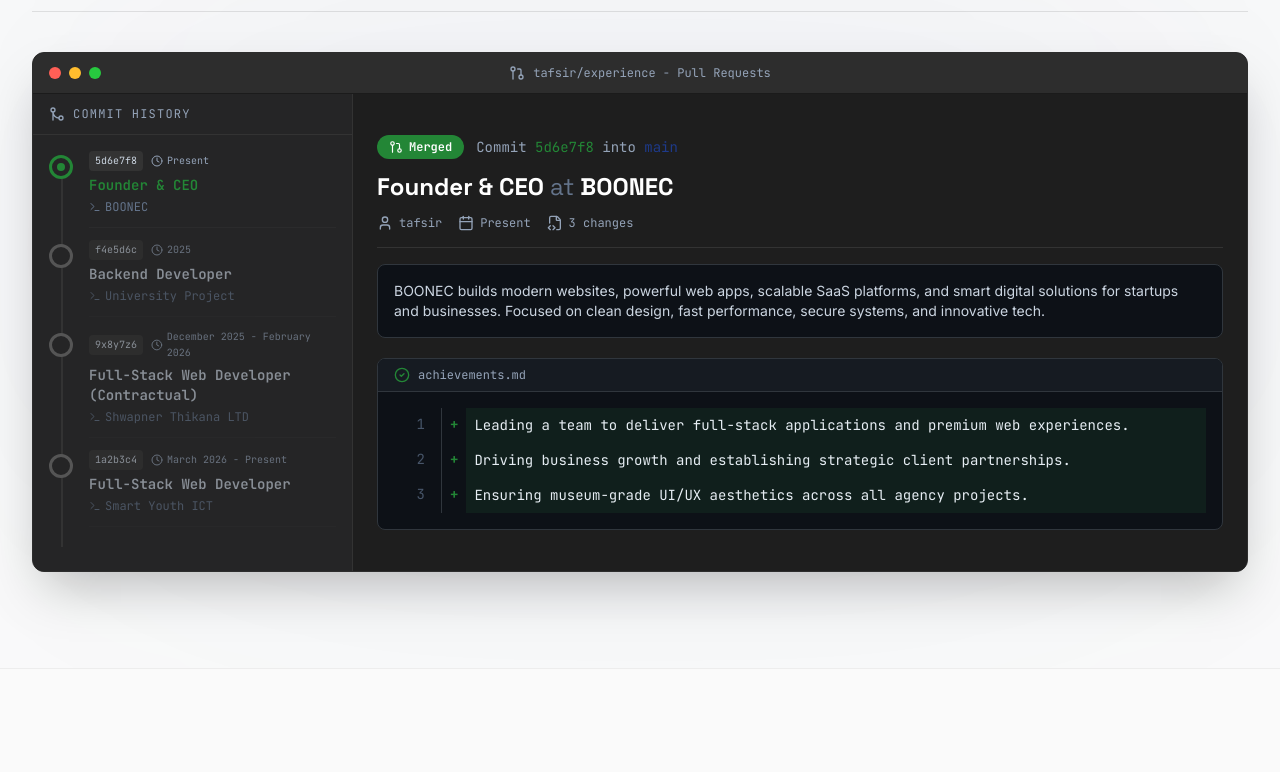
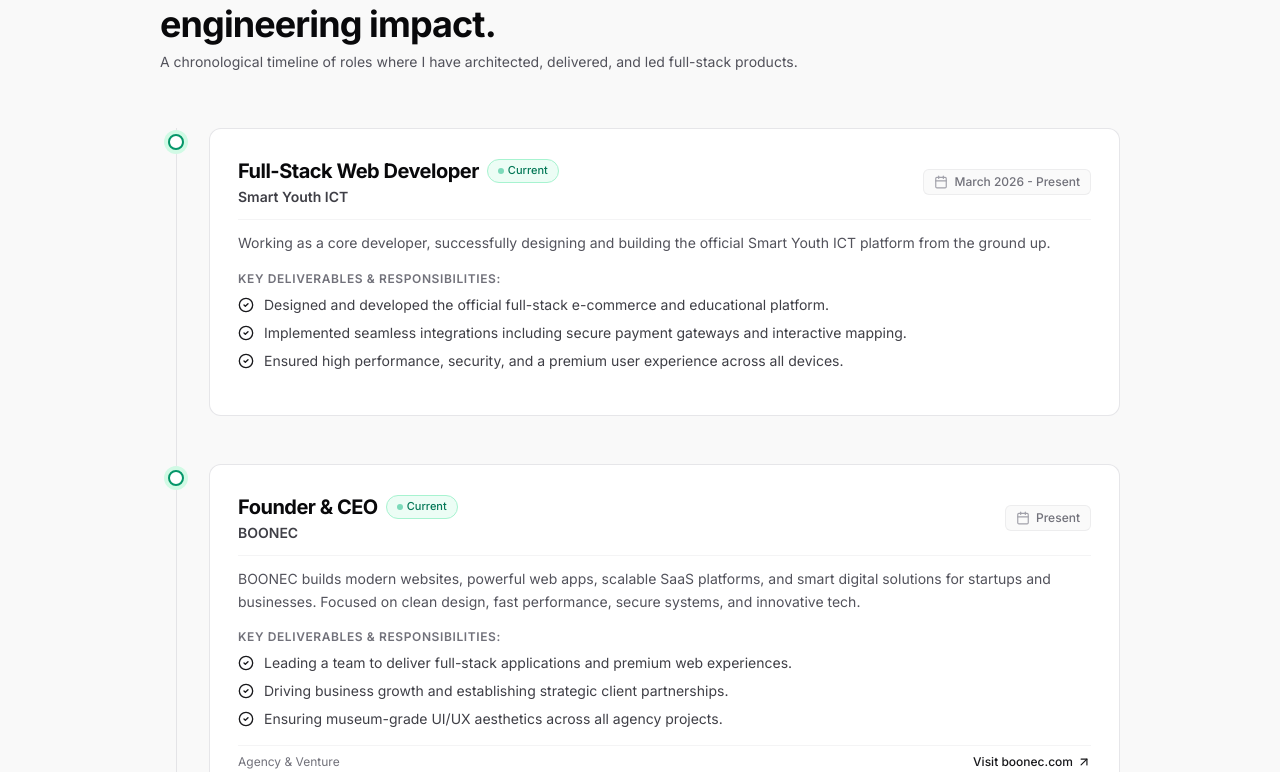
Before and after one commit to Tafsirchy/My-Portfolio, a React (Vite) app: page / in a window 1280 px wide. Shown: the part 4428-5200 px from the top of the page. Built offline with nearby package versions, Linux system fonts and the light colour scheme.

Commit message:
feat(experience): convert experience to scannable chronological timeline with achievements

```diff
--- a/src/components/Experience.jsx
+++ b/src/components/Experience.jsx
@@ -1,225 +1,117 @@
-import { motion, AnimatePresence } from 'framer-motion';
-import { useState } from 'react';
-import { GitCommit, GitPullRequest, GitMerge, Terminal, CheckCircle2, Calendar, User, Clock, FileCode2, X, Menu } from 'lucide-react';
+import { Briefcase, Calendar, CheckCircle2, ArrowUpRight } from 'lucide-react';
 import { experience } from '@/data/portfolio';
 
 const Experience = () => {
-  const [activeId, setActiveId] = useState(experience[0]?.id || 1);
-  const [isMobileMenuOpen, setIsMobileMenuOpen] = useState(true);
+  if (!experience || experience.length === 0) return null;
 
-  if (!experience || experience.length === 0) {
-    return null;
-  }
-
-  const activeExperience = experience.find(exp => exp.id === activeId) || experience[0];
-
-  // Helper to generate a fake git hash from id
-  const getHash = (id) => {
-    const hashes = ['a1b2c3d', 'f4e5d6c', '9x8y7z6', '1a2b3c4', '5d6e7f8'];
-    return hashes[id % hashes.length] || 'abcdef1';
-  };
+  // Ensure logical reverse-chronological order (Present roles first)
+  const sortedExperience = [...experience].sort((a, b) => {
+    if (a.duration.includes('Present')) return -1;
+    if (b.duration.includes('Present')) return 1;
+    return b.id - a.id;
+  });
 
   return (
-    <section id="experience" className="relative py-20 md:py-24 bg-background text-slate-900 overflow-hidden">
+    <section id="experience" className="py-20 md:py-28 border-t border-zinc-200/80 bg-zinc-50/50">
+      <div className="max-w-5xl mx-auto px-4 sm:px-6 lg:px-8">
 
-      {/* Background Decor */}
-      <div className="absolute top-1/2 left-1/2 -translate-x-1/2 -translate-y-1/2 w-full h-[600px] bg-neon-navy/5 blur-[150px] rounded-full pointer-events-none"></div>
-
-      <div className="relative z-20 max-w-7xl mx-auto w-full px-4 md:px-8">
-
-        {/* Section Headline */}
-        <div className="mb-10 border-b border-black/10 pb-4 relative">
-          <div className="flex flex-col gap-2">
-            <span className="font-mono text-xs text-neon-olive tracking-widest uppercase font-bold">
-              // SECTION: EXP
-            </span>
-            <h2 className="text-3xl md:text-5xl font-display font-bold text-slate-900 uppercase tracking-tight flex items-center gap-4">
-              <span className="text-neon-olive">{'>'}</span> System.Experience
-            </h2>
-          </div>
+        {/* Section Header */}
+        <div className="max-w-2xl mb-14 space-y-2">
+          <p className="text-xs font-semibold uppercase tracking-widest text-zinc-500">Work Experience</p>
+          <h2 className="text-3xl sm:text-4xl font-bold tracking-tight text-zinc-950">
+            Professional track record & hands-on engineering impact.
+          </h2>
+          <p className="text-sm text-zinc-600">
+            A chronological timeline of roles where I have architected, delivered, and led full-stack products.
+          </p>
         </div>
 
-        {/* Git UI Container */}
-        <div className="rounded-xl overflow-hidden border border-[#2d2d2d] bg-[#1e1e1e] shadow-2xl flex flex-col h-auto md:h-[520px] min-h-[600px] md:min-h-0">
+        {/* Timeline Container */}
+        <div className="relative border-l border-zinc-200 ml-3 sm:ml-4 space-y-10 sm:space-y-12">
+          {sortedExperience.map((exp, index) => {
+            const isCurrent = exp.duration.toLowerCase().includes('present');
 
-          {/* Title Bar */}
-          <div className="bg-[#2d2d2d] px-4 py-3 flex items-center justify-between border-b border-black/40 shrink-0 relative z-20">
-            <div className="flex gap-2 w-16">
-              <div className="w-3 h-3 rounded-full bg-[#ff5f56]" />
-              <div className="w-3 h-3 rounded-full bg-[#ffbd2e]" />
-              <div className="w-3 h-3 rounded-full bg-[#27c93f]" />
-            </div>
-            <div className="text-slate-400 font-mono text-xs flex items-center gap-2">
-              <GitPullRequest className="w-4 h-4 hidden sm:block" />
-              <span className="hidden sm:inline">tafsir/experience - Pull Requests</span>
-              <span className="sm:hidden font-bold">tafsir/experience</span>
-            </div>
+            return (
+              <div key={exp.id} className="relative pl-6 sm:pl-8 group">
+                {/* Node marker on the line */}
+                <span
+                  className={`absolute -left-[9px] top-1.5 w-4 h-4 rounded-full border-2 bg-white transition-colors ${
+                    isCurrent
+                      ? 'border-emerald-600 ring-4 ring-emerald-100'
+                      : 'border-zinc-400 group-hover:border-zinc-900'
+                  }`}
+                />
 
-            {/* Mobile History Toggle */}
-            <div className="flex sm:hidden items-center justify-end w-16">
-              <button
-                onClick={() => setIsMobileMenuOpen(!isMobileMenuOpen)}
-                className="text-slate-300 hover:text-white flex items-center gap-1.5 bg-[#333333] px-2.5 py-1.5 rounded-md border border-[#444444] shadow-sm active:bg-[#444444] transition-colors"
-              >
-                <Menu className="w-4 h-4" />
-              </button>
-            </div>
-            <div className="w-16 hidden sm:block"></div> {/* Spacer for balance on desktop */}
-          </div>
+                {/* Experience Card */}
+                <div className="bg-white border border-zinc-200/90 rounded-xl p-6 sm:p-7 shadow-xs hover:shadow-subtle hover:border-zinc-300 transition-all">
 
-          <div className="flex flex-col md:flex-row flex-1 overflow-hidden min-h-0 relative">
-
-            {/* Left Pane: Git Tree / Commits */}
-            <div className={`${isMobileMenuOpen ? 'flex absolute inset-0 z-50' : 'hidden'} md:flex md:static w-full md:w-80 bg-[#252526] border-r-0 md:border-r border-[#333333] flex-col shrink-0 overflow-hidden`}>
-              <div className="px-4 py-4 md:py-3 border-b border-[#333333] font-mono text-sm md:text-xs text-slate-300 md:text-slate-400 uppercase tracking-widest flex items-center justify-between sticky top-0 bg-[#252526] z-10 shadow-sm md:shadow-none">
-                <div className="flex items-center gap-2 font-bold md:font-normal">
-                  <GitMerge className="w-4 h-4 md:w-4 md:h-4" />
-                  Commit History
-                </div>
-                <button
-                  className="md:hidden text-slate-400 hover:text-white p-2 -mr-2 bg-[#333333] rounded-md transition-colors"
-                  onClick={() => setIsMobileMenuOpen(false)}
-                >
-                  <X className="w-5 h-5" />
-                </button>
-              </div>
-
-              <div className="p-4 relative flex-1 overflow-hidden hover:overflow-y-auto [&::-webkit-scrollbar]:hidden [-ms-overflow-style:none] [scrollbar-width:none]">
-                {/* Vertical Branch Line */}
-                <div className="absolute left-7 top-6 bottom-6 w-0.5 bg-[#333333]"></div>
-
-                <div className="space-y-3">
-                  {experience.map((item) => {
-                    const isActive = activeId === item.id;
-                    return (
-                      <div
-                        key={item.id}
-                        onClick={() => {
-                          setActiveId(item.id);
-                          setIsMobileMenuOpen(false);
-                        }}
-                        className={`relative z-10 flex gap-4 cursor-pointer group`}
-                      >
-                        {/* Commit Node */}
-                        <div className="flex flex-col items-center shrink-0 mt-1">
-                          <div className={`w-6 h-6 rounded-full border-[3px] flex items-center justify-center transition-colors bg-[#252526] ${
-                            isActive
-                              ? 'border-[#238636]'
-                              : 'border-[#555] group-hover:border-[#238636]/60'
-                          }`}>
-                            {isActive && <div className="w-2 h-2 bg-[#238636] rounded-full"></div>}
-                          </div>
-                        </div>
-
-                        {/* Commit Info */}
-                        <div className={`flex-1 pb-3 border-b border-[#333333]/50 transition-all ${
-                          isActive ? 'opacity-100' : 'opacity-80 active:opacity-100 md:opacity-60 md:group-hover:opacity-100'
-                        }`}>
-                          <div className="flex items-center gap-2 mb-1">
-                            <span className="font-mono text-xs md:text-[10px] text-slate-300 bg-[#333333] px-2 md:px-1.5 py-1 md:py-0.5 rounded">
-                              {getHash(item.id)}
-                            </span>
-                            <span className="text-xs md:text-[10px] text-slate-400 font-mono flex items-center gap-1">
-                              <Clock className="w-3 h-3" /> {item.duration}
-                            </span>
-                          </div>
-                          <h3 className={`font-mono text-base md:text-sm font-bold leading-tight mt-1 mb-1 ${
-                            isActive ? 'text-[#238636]' : 'text-slate-300 md:group-hover:text-white'
-                          }`}>
-                            {item.position}
-                          </h3>
-                          <p className="text-sm md:text-xs text-slate-500 font-mono flex items-center gap-1">
-                            <Terminal className="w-3 h-3 shrink-0" /> <span className="break-words line-clamp-2">{item.company}</span>
-                          </p>
-                        </div>
+                  {/* Top Meta Row */}
+                  <div className="flex flex-col sm:flex-row sm:items-center justify-between gap-2 mb-3 pb-3 border-b border-zinc-100">
+                    <div>
+                      <div className="flex items-center gap-2 flex-wrap">
+                        <h3 className="text-lg sm:text-xl font-bold text-zinc-950 tracking-tight">
+                          {exp.position}
+                        </h3>
+                        {isCurrent && (
+                          <span className="inline-flex items-center gap-1 px-2.5 py-0.5 rounded-full text-[11px] font-medium bg-emerald-50 text-emerald-700 border border-emerald-200">
+                            <span className="w-1.5 h-1.5 rounded-full bg-emerald-500 animate-pulse"></span>
+                            Current
+                          </span>
+                        )}
                       </div>
-                    );
-                  })}
-                </div>
-              </div>
-            </div>
-
-            {/* Right Pane: Commit/PR Details */}
-            <div className="flex-1 bg-[#1e1e1e] overflow-hidden hover:overflow-y-auto [&::-webkit-scrollbar]:hidden [-ms-overflow-style:none] [scrollbar-width:none] relative flex flex-col">
-              {/* Fake Grid Background */}
-              <div className="absolute inset-0 bg-grid-pattern opacity-5 pointer-events-none"></div>
-
-              <AnimatePresence mode="wait">
-                <motion.div
-                  key={`commit-${activeExperience.id}`}
-                  initial={{ opacity: 0, y: 10 }}
-                  animate={{ opacity: 1, y: 0 }}
-                  exit={{ opacity: 0, y: -10 }}
-                  transition={{ duration: 0.3 }}
-                  className="p-4 md:p-6 flex flex-col max-w-4xl w-full mx-auto relative z-10 min-h-full justify-center"
-                >
-                  {/* PR Header */}
-                  <div className="mb-4 border-b border-[#333333] pb-4">
-                    <div className="flex items-center gap-3 mb-3">
-                      <span className="bg-[#238636] text-white font-mono text-xs px-3 py-1 rounded-full flex items-center gap-1.5 font-bold">
-                        <GitPullRequest className="w-3.5 h-3.5" /> Merged
-                      </span>
-                      <span className="font-mono text-slate-400 text-sm">
-                        Commit <span className="text-[#238636]">{getHash(activeExperience.id)}</span> into <span className="text-neon-navy">main</span>
-                      </span>
+                      <p className="text-sm font-semibold text-zinc-700 mt-0.5">
+                        {exp.company}
+                      </p>
                     </div>
 
-                    <h1 className="text-xl md:text-2xl font-display font-bold text-white mb-3">
-                      {activeExperience.position} <span className="text-slate-500 font-light">at</span> {activeExperience.company}
-                    </h1>
-
-                    <div className="flex flex-wrap gap-4 font-mono text-sm md:text-xs text-slate-400">
-                      <div className="flex items-center gap-1.5">
-                        <User className="w-4 h-4" /> tafsir
-                      </div>
-                      <div className="flex items-center gap-1.5">
-                        <Calendar className="w-4 h-4" /> {activeExperience.duration}
-                      </div>
-                      <div className="flex items-center gap-1.5">
-                        <FileCode2 className="w-4 h-4" /> {activeExperience.achievements?.length || 0} changes
-                      </div>
+                    <div className="inline-flex items-center gap-1.5 text-xs text-zinc-500 font-medium bg-zinc-50 px-2.5 py-1 rounded-md border border-zinc-200/60 self-start sm:self-auto">
+                      <Calendar className="w-3.5 h-3.5 text-zinc-400" />
+                      <span>{exp.duration}</span>
                     </div>
                   </div>
 
-                  {/* Description Box */}
-                  <div className="bg-[#0d1117] border border-[#30363d] rounded-lg p-3 md:p-4 mb-5">
-                    <p className="text-xs md:text-sm text-slate-300 leading-relaxed font-sans">
-                      {activeExperience.description}
-                    </p>
-                  </div>
+                  {/* Role Description */}
+                  <p className="text-sm text-zinc-600 leading-relaxed mb-4">
+                    {exp.description}
+                  </p>
 
-                  {/* Code Diff Box (Achievements) */}
-                  {activeExperience.achievements && activeExperience.achievements.length > 0 && (
-                    <div className="border border-[#30363d] rounded-lg overflow-hidden bg-[#0d1117]">
-                      <div className="bg-[#161b22] px-4 py-2 border-b border-[#30363d] flex items-center gap-2 text-sm md:text-xs font-mono text-slate-400">
-                        <CheckCircle2 className="w-4 h-4 text-[#238636]" />
-                        achievements.md
-                      </div>
-                      <div className="p-4 font-mono text-sm overflow-x-auto">
-                        <div className="w-full flex flex-col min-w-0">
-                          {activeExperience.achievements.map((achievement, idx) => (
-                            <div key={idx} className="flex hover:bg-[#238636]/10 group">
-                              <div className="select-none text-right pr-3 sm:pr-4 py-1.5 text-slate-600 border-r border-[#30363d] w-10 sm:w-12 shrink-0 group-hover:text-slate-400">
-                                {idx + 1}
-                              </div>
-                              <div className="select-none text-center px-2 py-1.5 text-[#238636] font-bold shrink-0">
-                                +
-                              </div>
-                              <div className="pl-2 py-1.5 text-[#e6edf3] bg-[#2ea043]/10 break-words whitespace-pre-wrap flex-1 min-w-0 leading-relaxed">
-                                {achievement}
-                              </div>
-                            </div>
-                          ))}
-                        </div>
-                      </div>
+                  {/* Key Achievements */}
+                  {exp.achievements && exp.achievements.length > 0 && (
+                    <div className="space-y-2 mb-4">
+                      <p className="text-xs font-semibold uppercase tracking-wider text-zinc-500">
+                        Key Deliverables & Responsibilities:
+                      </p>
+                      <ul className="space-y-2">
+                        {exp.achievements.map((item, aIdx) => (
+                          <li key={aIdx} className="flex items-start gap-2.5 text-xs sm:text-sm text-zinc-700">
+                            <CheckCircle2 className="w-4 h-4 text-zinc-900 shrink-0 mt-0.5" />
+                            <span>{item}</span>
+                          </li>
+                        ))}
+                      </ul>
                     </div>
                   )}
 
-                </motion.div>
-              </AnimatePresence>
+                  {/* Company link if BOONEC */}
+                  {exp.company === 'BOONEC' && (
+                    <div className="pt-2 border-t border-zinc-100 flex items-center justify-between">
+                      <span className="text-xs text-zinc-500">Agency & Venture</span>
+                      <a
+                        href="https://boonec.com"
+                        target="_blank"
+                        rel="noopener noreferrer"
+                        className="inline-flex items-center gap-1 text-xs font-medium text-zinc-900 hover:text-zinc-600"
+                      >
+                        Visit boonec.com
+                        <ArrowUpRight className="w-3.5 h-3.5" />
+                      </a>
+                    </div>
+                  )}
 
-            </div>
-          </div>
+                </div>
+              </div>
+            );
+          })}
         </div>
 
       </div>
```
